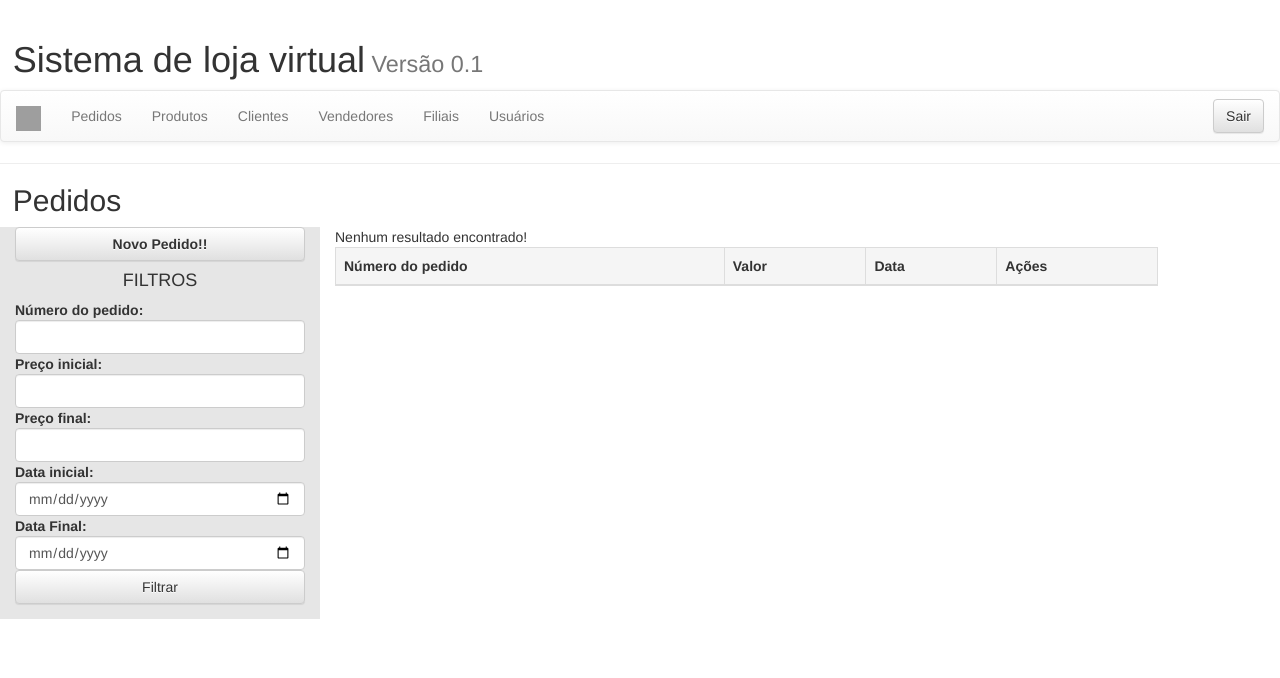
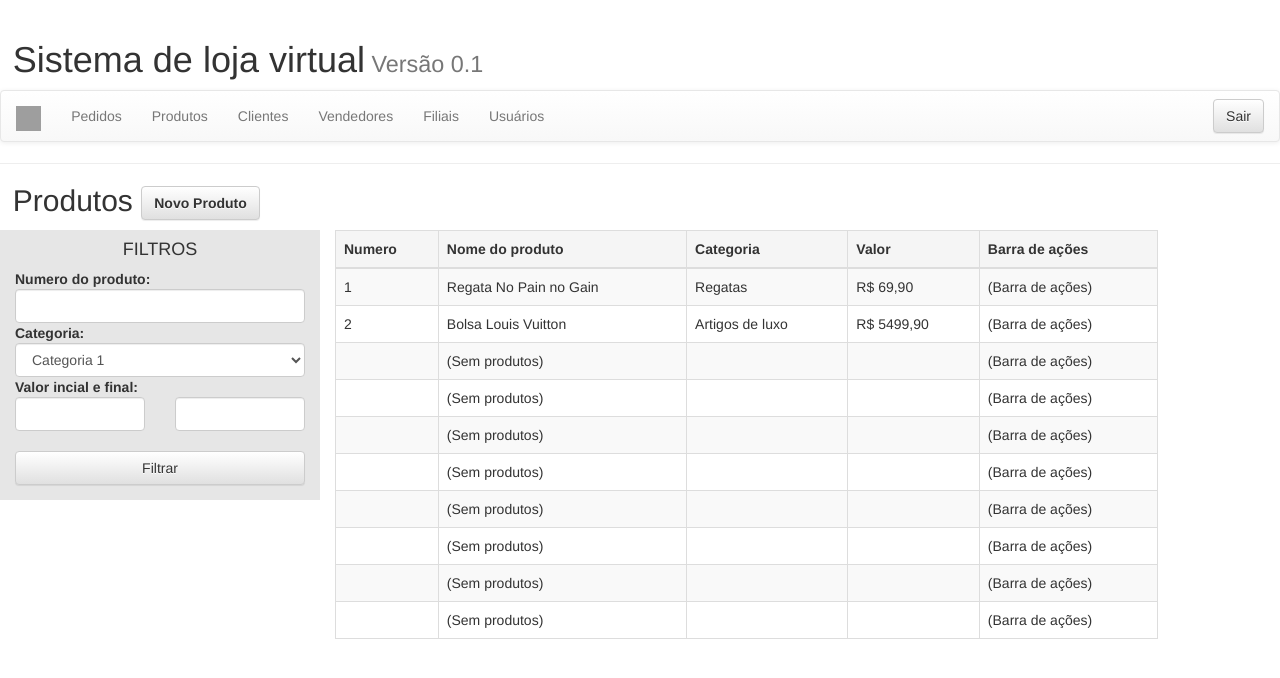
Before and after one commit to eduardo963/Conceptools, a PHP site: page /viewer/telaProdutos.php in a window 1280 px wide. Shown: the top 678 px of the page. Run offline with PHP 8.4, Linux system fonts and the light colour scheme; data that the repository does not hold is empty; grey boxes are pictures that could not be loaded.

Commit message:
Inclusão da tela de produtos

```diff
--- a/cabecalho.php
+++ b/cabecalho.php
@@ -22,7 +22,7 @@
             <div class="collapse navbar-collapse" id="navcol-1">
                 <ul class="nav navbar-nav">
                     <li role="presentation"><a href="../viewer/telaPedidos.php" id="btnMenuPedidos">Pedidos </a></li>
-                    <li role="presentation"><a href="#" id="btnMenuProdutos">Produtos </a></li>
+                    <li role="presentation"><a href="../viewer/telaProdutos.php" id="btnMenuProdutos">Produtos </a></li>
                     <li role="presentation"><a href="#" id="btnMenuClientes">Clientes </a></li>
                     <li role="presentation"><a href="#" id="btnMenuVendedores">Vendedores </a></li>
                     <li role="presentation"><a href="#" id="btnMenuFiliais">Filiais </a></li>
--- a/viewer/telaProdutos.php
+++ b/viewer/telaProdutos.php
@@ -1,87 +1,121 @@
 <?php
-include_once '../Data.php';
-include_once '../controller/pedidoController.php';
 include_once '../cabecalho.php';
-$pedidos = new pedidoController();
-$isFiltragem = false;
-$mensagem = "";
-
-
-//Este if abaixo verifica se um pedido deverá ser deletado, verificando se existe o parâmetro "deletar" na url enviada
-//para o servidor pelo GET. (Caso o parâmetro exista o pedido deverá ser deletado.)
-
-if(array_key_exists("deletar", $_POST)){
-    $numeroPedidoParaDeletar = $_POST["deletar"];
-
-    if($pedidos->deletarPedido($numeroPedidoParaDeletar)){
-        $mensagem = "<p class='alert-success'>O pedido de número {$numeroPedidoParaDeletar} removido com sucesso! </p>";
-    } else{
-        $mensagem = "<p class='alert-warning'>O pedido de número {$numeroPedidoParaDeletar} não foi removido com sucesso. </p>";
-    }
-
-
-}
-
-//Este if abaixo verifica se os pedidos deverão ser filtrados, caso exista o parâmetro "numeropedido" na url enviada
-//para o servidor pelo GET.
-
-if(array_key_exists("numeropedido", $_POST)){
-    $numeroPedido = $_POST["numeropedido"];
-    $dataInicial = $_POST["datainicial"];
-    $dataFinal = $_POST["datafinal"];
-    $valorInicial = $_POST["precoinicial"];
-    $valorFinal = $_POST["precofinal"];
-    $isFiltragem = true;
-}
-
-
 ?>
-    <h2>Pedidos </h2>
+<h2>Produtos <button class="btn btn-default" type="button"><strong>Novo Produto</strong></button></h2>
     <div class="col-md-3">
-        <form action="telaCadastroPedido.php" method="post">
-            <button class="btn btn-default btn-block" type="submit" id="btnCadastrarPedido"><strong>Novo Pedido!!</strong></button>
-        </form>
-        <h4 class="text-uppercase text-center">Filtros </h4>
-        <form action="telaPedidos.php" method="post">
+        <h4 class="text-uppercase text-center">Filtros </h4><strong>Numero do produto: </strong>
+        <form>
             <div class="form-group">
-                <strong>Número do pedido:</strong>
-                <input class="form-control" name="numeropedido" type="text"><strong>Preço inicial: </strong>
-                <input class="form-control" name="precoinicial" type="number"><strong>Preço final:</strong>
-                <input class="form-control" name="precofinal" type="number"><strong>Data inicial: </strong>
-                <input class="form-control" name="datainicial" type="date"><strong>Data Final: </strong>
-                <input class="form-control" name="datafinal" type="date">
+                <input class="form-control" type="text"><strong>Categoria: </strong>
+                <select class="form-control">
+                    <optgroup label="Selecione uma categoria">
+                        <option value="12" selected="">Categoria 1</option>
+                        <option value="13">Categoria 2</option>
+                        <option value="14">Categoria 3</option>
+                    </optgroup>
+                </select><strong>Valor incial e final:</strong>
+                <div class="row">
+                    <div class="col-md-6">
+                        <input class="form-control" type="number">
+                    </div>
+                    <div class="col-md-6">
+                        <input class="form-control" type="number">
+                    </div>
+                </div>
+                <br>
                 <button class="btn btn-default btn-block" type="submit">Filtrar </button>
             </div>
         </form>
     </div>
     <div class="col-md-8 col-md-offset-0">
         <div class="table-responsive">
-            <?php
-                echo $mensagem;
-            ?>
             <table class="table table-striped table-bordered">
                 <thead>
                     <tr>
-                        <th class="active">Número do pedido</th>
+                        <th class="active">Numero </th>
+                        <th class="active">Nome do produto</th>
+                        <th class="active">Categoria </th>
                         <th class="active">Valor </th>
-                        <th class="active">Data </th>
-                        <th class="active" style="font-weight:bold;width:11.5em">Ações </th>
+                        <th class="active">Barra de ações</th>
                     </tr>
                 </thead>
                 <tbody>
-                <?php
-                if($isFiltragem){
-                    $pedidos->listarPedidos($numeroPedido, $dataInicial,$dataFinal,$valorInicial,$valorFinal);
-                } else {
-                    $pedidos->exibirPedidosCadastrados();
-                }
-                ?>
+                    <tr>
+                        <td>1 </td>
+                        <td>Regata No Pain no Gain</td>
+                        <td>Regatas </td>
+                        <td>R$ 69,90 </td>
+                        <td>(Barra de ações)</td>
+                    </tr>
+                    <tr>
+                        <td>2 </td>
+                        <td>Bolsa Louis Vuitton </td>
+                        <td>Artigos de luxo </td>
+                        <td>R$ 5499,90 </td>
+                        <td>(Barra de ações)</td>
+                    </tr>
+                    <tr>
+                        <td> </td>
+                        <td>(Sem produtos)</td>
+                        <td> </td>
+                        <td> </td>
+                        <td>(Barra de ações)</td>
+                    </tr>
+                    <tr>
+                        <td> </td>
+                        <td>(Sem produtos) </td>
+                        <td> </td>
+                        <td> </td>
+                        <td>(Barra de ações)</td>
+                    </tr>
+                    <tr>
+                        <td> </td>
+                        <td>(Sem produtos) </td>
+                        <td> </td>
+                        <td> </td>
+                        <td>(Barra de ações)</td>
+                    </tr>
+                    <tr>
+                        <td> </td>
+                        <td>(Sem produtos) </td>
+                        <td> </td>
+                        <td> </td>
+                        <td>(Barra de ações)</td>
+                    </tr>
+                    <tr>
+                        <td> </td>
+                        <td>(Sem produtos) </td>
+                        <td> </td>
+                        <td> </td>
+                        <td>(Barra de ações)</td>
+                    </tr>
+                    <tr>
+                        <td> </td>
+                        <td>(Sem produtos) </td>
+                        <td> </td>
+                        <td> </td>
+                        <td>(Barra de ações)</td>
+                    </tr>
+                    <tr>
+                        <td> </td>
+                        <td>(Sem produtos) </td>
+                        <td> </td>
+                        <td> </td>
+                        <td>(Barra de ações)</td>
+                    </tr>
+                    <tr>
+                        <td> </td>
+                        <td>(Sem produtos) </td>
+                        <td> </td>
+                        <td> </td>
+                        <td>(Barra de ações)</td>
+                    </tr>
                 </tbody>
             </table>
         </div>
     </div>
-    <script src="../assets/js/jquery.min.js"></script>
-    <script src="../assets/bootstrap/js/bootstrap.min.js"></script>
+    <script src="assets/js/jquery.min.js"></script>
+    <script src="assets/bootstrap/js/bootstrap.min.js"></script>
 </body>
 
 </html>
```
Also changed, not shown: viewer/telaUsuarios.php (+11 -0 lines).
